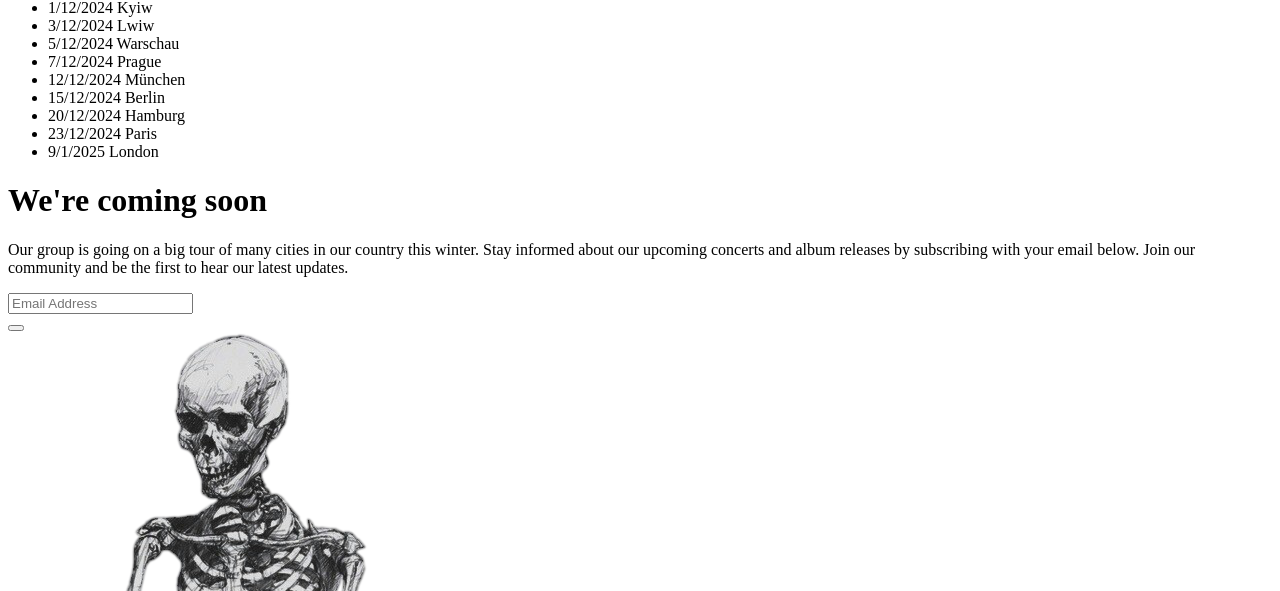
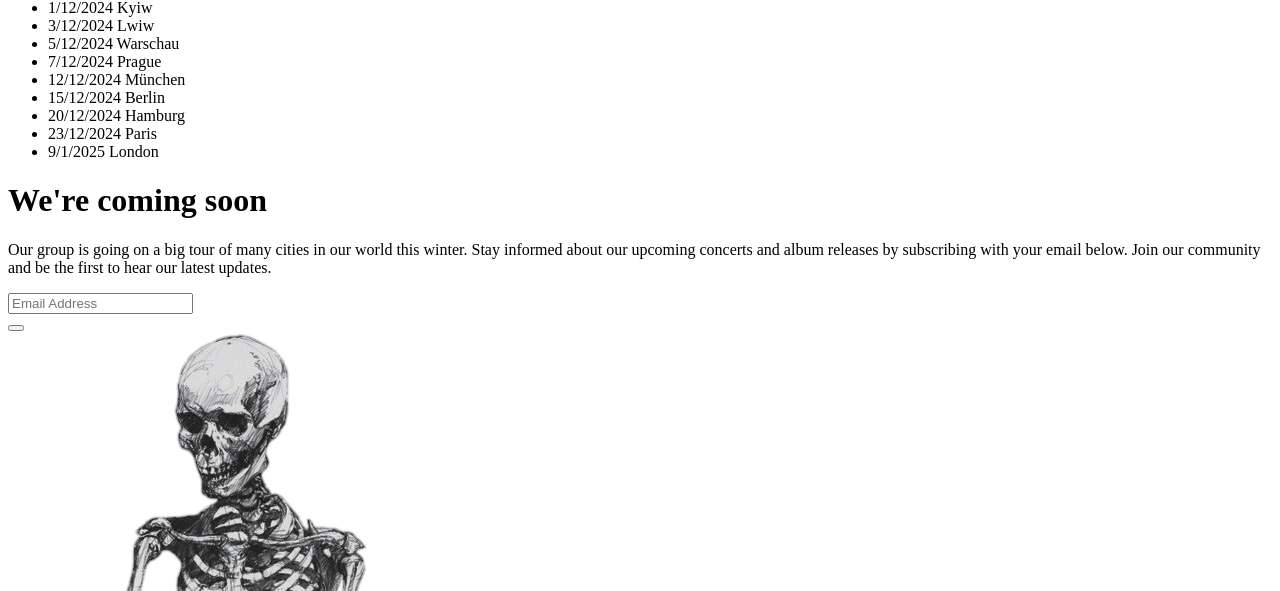
Before and after one commit to PiousLiar/Coming-soon-page, a plain HTML site: page index.html in a window 1280 px wide. Shown: the part 209-800 px from the top of the page. Drawn offline with Linux system fonts and the light colour scheme.

Commit message:
small update.

```diff
--- a/index.html
+++ b/index.html
@@ -23,7 +23,7 @@
     </div>
     <div class="right-text-section">
         <h1><span>We're</span> coming soon</h1>
-        <p> Our group is going on a big tour of many cities in our country this winter.
+        <p> Our group is going on a big tour of many cities in our world this winter.
             Stay informed about our upcoming concerts and album releases by subscribing with your email below.
             Join our community and be the first to hear our latest updates.
         </p>
```
